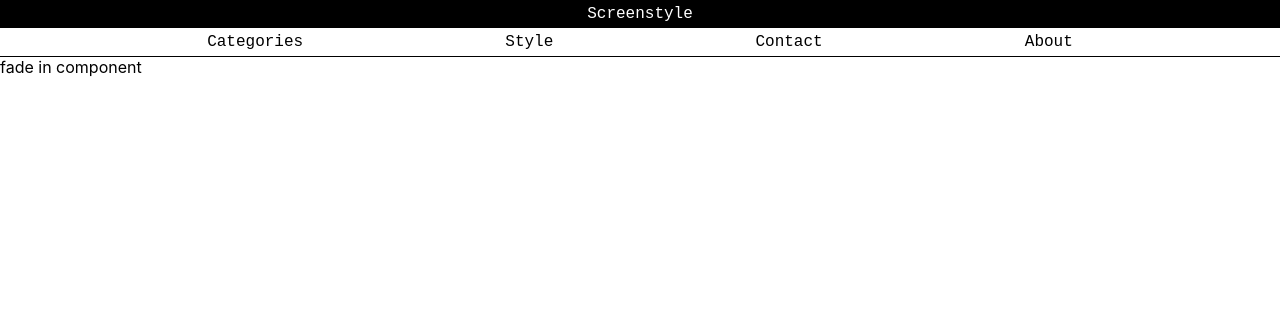
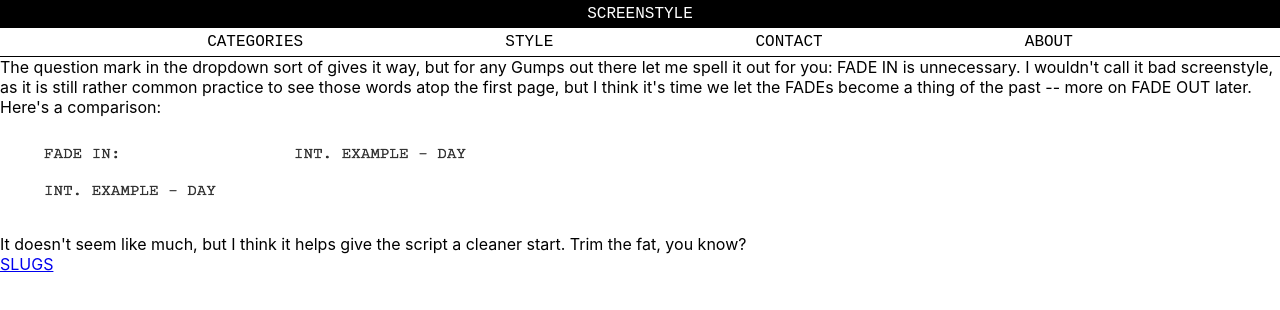
Before and after one commit to Yehuda-Edelstein/screenplayrules, a React (Create React App) app: page /fadein in a window 1280 px wide. Shown: the top 310 px of the page. Built offline with nearby package versions, Linux system fonts and the light colour scheme.

Commit message:
fade in component, needs styling

```diff
--- a/src/components/header/index.js
+++ b/src/components/header/index.js
@@ -5,9 +5,9 @@ import { Link } from 'react-router-dom';
 function Header(props) {
     return (
         <div>
-            <Link to='/' style={{ color: 'inherit', textDecoration: 'inherit'}}><div className='title'>Screenstyle</div></Link>
+            <Link to='/' style={{ color: 'inherit', textDecoration: 'inherit'}}><div className='title'>SCREENSTYLE</div></Link>
             <div className='navBar'>
-                <div className='categories' id='dropDown'>Categories
+                <div className='categories' id='dropDown'>CATEGORIES
                     <div className='' id='dropDownBox'>
                         <a href="fadein">FADE IN?</a>
                         <a href="slugs">SLUGS</a>
@@ -16,7 +16,7 @@ function Header(props) {
                         <a href="fadeout">FADE OUT?</a>
                     </div>
                 </div>
-                <div className='style' id='dropDown'>Style
+                <div className='style' id='dropDown'>STYLE
                     <div className='' id='dropDownBox'>
                         <a href="textdecoration">TEXT DEC'</a>
                         <a href="montages">MONTAGES</a>
@@ -25,10 +25,25 @@ function Header(props) {
                         <a href="voiceovers">(V.O.) , (O.S.)</a>
                         <a href="beats">BEATS</a>
                         <a href="intros">INTROS</a>
+                        {/* add more
+                        1. slang
+                        2. superimpose
+                        3. over black
+                         */}
                     </div>
                 </div>
-                <Link to='contact' style={{ color: 'inherit', textDecoration: 'inherit'}}><div className='contact'>Contact</div></Link>
-                <Link to='about' style={{ color: 'inherit', textDecoration: 'inherit'}}><div className='about'>About</div></Link>
+                <Link to='contact' style={{ color: 'inherit', textDecoration: 'inherit'}}><div className='contact'>CONTACT</div></Link>
+                <Link to='about' style={{ color: 'inherit', textDecoration: 'inherit'}}><div className='about'>ABOUT</div></Link>
+                {/* about section: Screenstyle is a set of aribitrary and completley objective rules for drafting
+                the most asthetically pleasing screenplay. Screenstyle will not help improve your story -- although
+                I may give advice on tropes I think are overdone, but the idea is along a different vien:
+
+                Sometimes content alone isn't good enough. How many scripts were passed on due to poor grammer?
+                The job of a screenwriter is to deliver the best story, but even if you can do that, if the person
+                reading the thing is lost, why is he (or she -- calm down everybody) going to option it?
+
+                ...add more
+                 */}
             </div>
         </div>
     );
--- a/src/components/main/fadeIn/index.js
+++ b/src/components/main/fadeIn/index.js
@@ -1,9 +1,30 @@
 import React from 'react';
+import './style.index.css'
+import pic1 from '../../../images/Screen Shot 2022-04-29 at 12.16.15 PM.png'
+import pic2 from '../../../images/Screen Shot 2022-04-29 at 12.16.25 PM.png'
 
 function FadeIn(props) {
     return (
-        <div>
-            fade in component
+        <div className='container'>
+            <div className='blogText'>
+                The question mark in the dropdown sort of gives it way, but for
+                any Gumps out there let me spell it out for you: FADE IN is unnecessary.
+                I wouldn't call it <span id='italics'>bad</span> screenstyle, as it is still rather
+                common practice to see those words atop the first page, but I think it's time we let the FADEs become a thing of the past -- more on FADE OUT
+                later.
+            <br></br>
+                Here's a comparison:
+            <br></br>
+                <img className='picture' src={pic1} alt='' width={'250px'}/>
+                <img className='picture' src={pic2} alt='' width={'250px'}></img>
+            <br></br>
+                It doesn't seem like much, but I think it helps give the script
+                a cleaner start. Trim the fat, you know?
+            <br></br>
+            </div>
+            <div>
+                <a href="slugs">SLUGS</a>
+            </div>
         </div>
     );
 }
```
Also changed, not shown: src/images/Screen Shot 2022-04-29 at 12.16.15 PM.png (added), src/images/Screen Shot 2022-04-29 at 12.16.25 PM.png (added).
